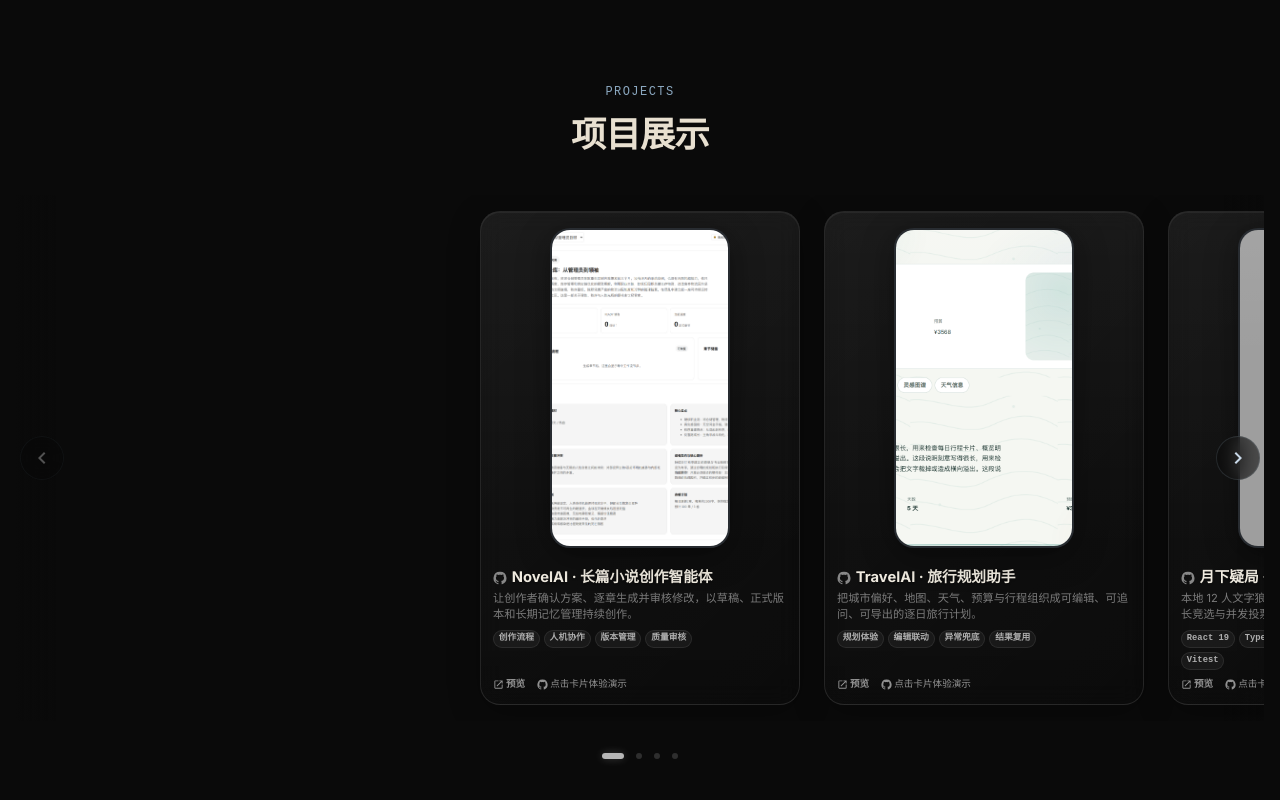
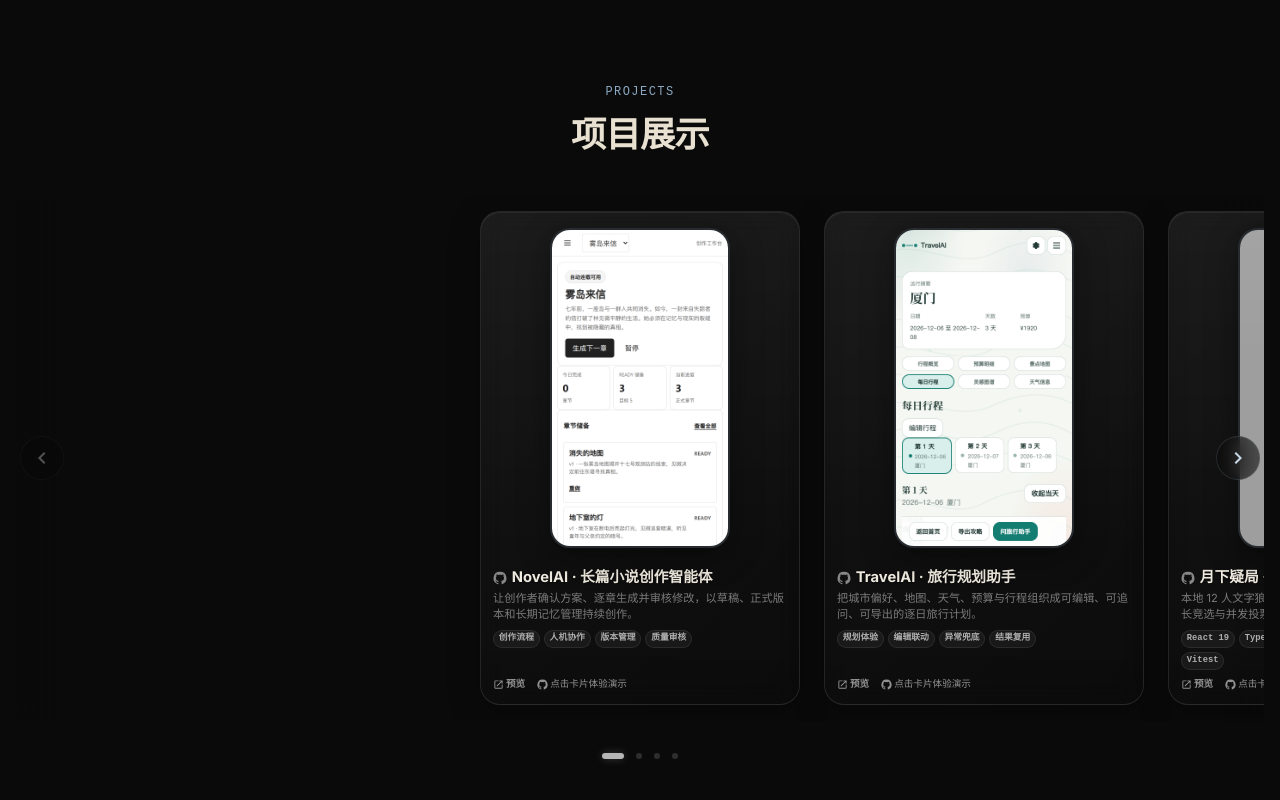
Before and after one commit to 1011-wyl/portfolio, a React (Vite) app: page / in a window 1280 px wide. Shown: the part 1588-2388 px from the top of the page. Built offline with nearby package versions, Linux system fonts and the light colour scheme; grey boxes are pictures that could not be loaded.

Commit message:
feat: add mobile product interface previews

```diff
--- a/src/components/Projects.tsx
+++ b/src/components/Projects.tsx
@@ -171,7 +171,7 @@ function Projects(): JSX.Element {
                         <Box
                           component="img"
                           src={assetUrl(repo.image)}
-                          alt={repo.displayName}
+                          alt={repo.imageAlt || repo.displayName}
                           sx={{
                             width: '100%',
                             height: '100%',
--- a/src/data/repos.ts
+++ b/src/data/repos.ts
@@ -11,6 +11,7 @@ export interface Repo {
   icon: string;
   gradient: string;
   image?: string;
+  imageAlt?: string;
 }
 
 export interface Education {
@@ -47,7 +48,8 @@ export const repos: Repo[] = [
     techStack: ['创作流程', '人机协作', '版本管理', '质量审核'],
     icon: '✦',
     gradient: 'linear-gradient(135deg, #15122b, #3c276b)',
-    image: '/projects/1011-wyl/novelai.png',
+    image: '/projects/1011-wyl/novelai-mobile-workbench.png',
+    imageAlt: 'NovelAI 创作工作台手机展示：创作方案、章节生成与章节储备',
   },
   {
     name: 'TravelAI',
@@ -63,7 +65,8 @@ export const repos: Repo[] = [
     techStack: ['规划体验', '编辑联动', '异常兜底', '结果复用'],
     icon: '⌖',
     gradient: 'linear-gradient(135deg, #0d2430, #325b68)',
-    image: '/projects/1011-wyl/travelai.png',
+    image: '/projects/1011-wyl/travelai-mobile-itinerary.png',
+    imageAlt: 'TravelAI 手机行程展示：厦门三日游、预算和每日行程',
   },
   {
     name: 'moomhit',
```
Also changed, not shown: public/projects/1011-wyl/novelai-mobile-workbench.png (added), public/projects/1011-wyl/travelai-mobile-itinerary.png (added), 1 other file (tests, documents, lock files or other folders).
